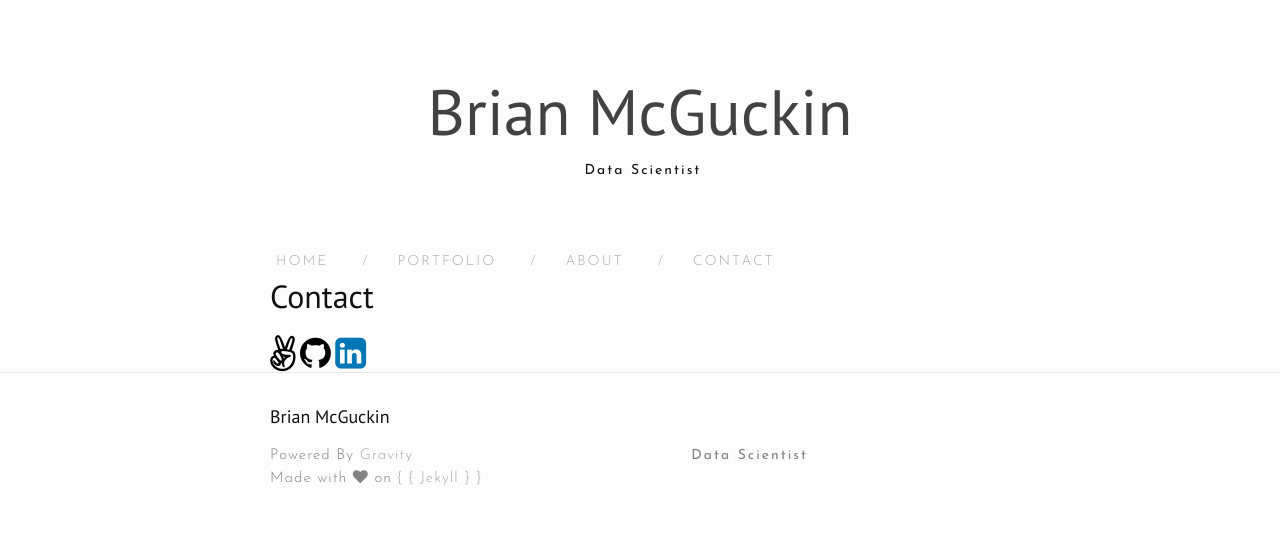
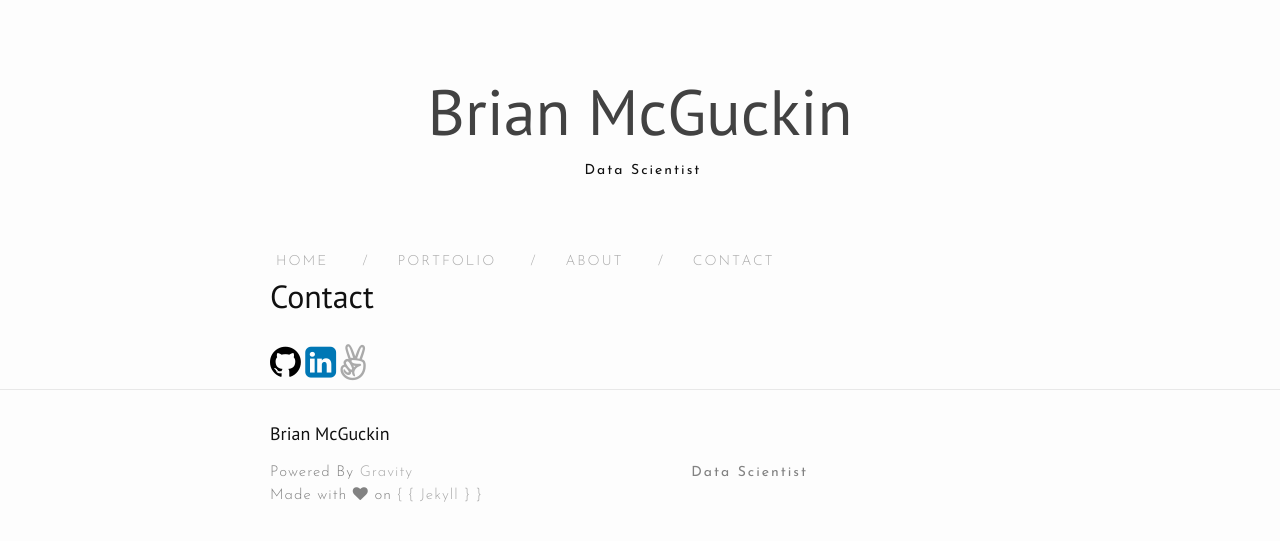
Before and after one commit to brianmcguckin/brianmcguckin.github.io, a Jekyll site: the page built from contact.md, in a window 1280 px wide. Shown: the top 541 px of the page. Built offline with Jekyll 4.4.1, drawn with Linux system fonts in a browser that asks for light colours; nearby versions of some CDN libraries.

Commit message:
update contact

```diff
--- a/contact.md
+++ b/contact.md
@@ -12,10 +12,6 @@ order: 3
 </head>
 
 <body>
-<a href="https://angel.co/brianmcguckin">
-  <i class="fa fa-angellist" style="font-size:36px;color:black"></i>
-</a>
-
 <a href="https://github.com/brianmcguckin">
   <i class="fa fa-github" style="font-size:36px;color:black"></i>
 </a>
@@ -23,4 +19,12 @@ order: 3
 <a href="https://www.linkedin.com/in/bmcguckin/">
   <i class="fa fa-linkedin-square" style="font-size:36px;color:#0077B5"></i>
 </a>
+
+<a href="https://angel.co/brianmcguckin">
+  <i class="fa fa-angellist" style="font-size:36px;"></i>
+</a>
+
+<a href="mailto:bmcguckin87@gmail.com">
+  <i class="fas fa-envelope" style='font-size:36px;'></i>
+</a>
 </body>
```
Also changed, not shown: 1 other file.
